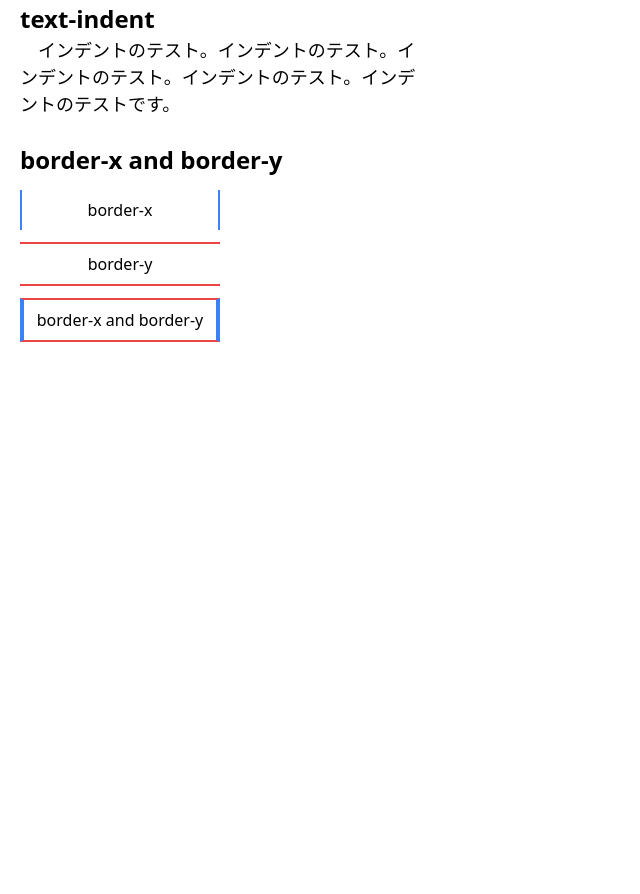
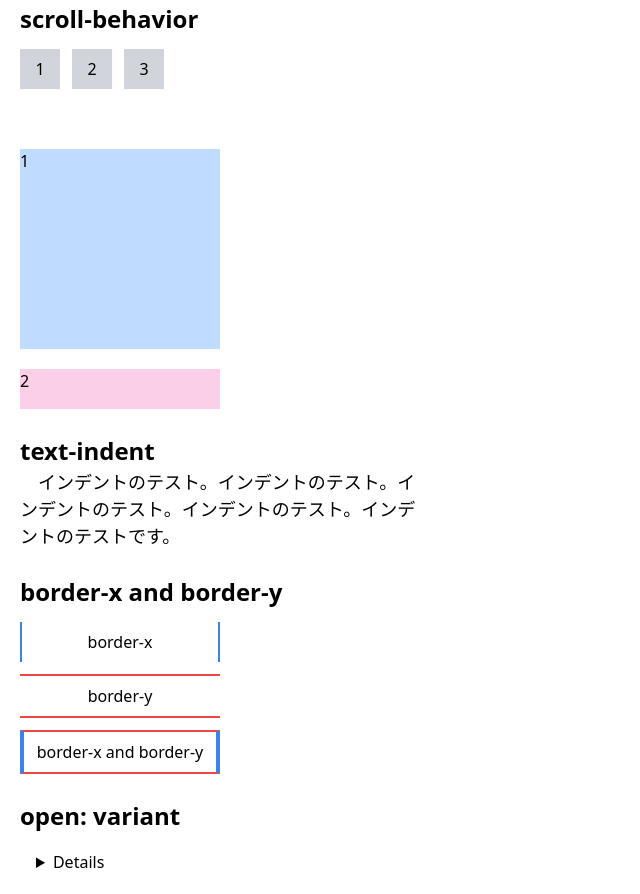
Before and after one commit to K-shigehito/tailwind3-preview, a Vue app: page / in a window 1280 px wide. Shown: the part 380-1274 px from the top of the page, without its empty margins (0-640 px from the left). Before the commit the page ends 800 px from the top, so only its background shows below. Built offline with nearby package versions, Linux system fonts and the light colour scheme.

Commit message:
feat: OpenVariantとScrollBehaviorを追加

```diff
--- a/src/App.vue
+++ b/src/App.vue
@@ -3,14 +3,18 @@ import AspectRatio from './components/AspectRatio.vue';
 import Border from './components/Border.vue';
 import ScrollSnap from './components/ScrollSnap.vue';
 import TextIndent from './components/TextIndent.vue';
+import OpenVariant from './components/OpenVariant.vue';
+import ScrollBehavior from './components/ScrollBehavior.vue';
 </script>
 
 <template>
   <div class="m-[20px]">
     <AspectRatio />
     <ScrollSnap />
+    <ScrollBehavior />
     <TextIndent />
     <Border />
+    <OpenVariant />
   </div>
 </template>
 
--- /dev/null
+++ b/src/components/OpenVariant.vue
@@ -0,0 +1,7 @@
+<template>
+  <h2 class="mt-[24px] font-bold text-[24px]">open: variant</h2>
+  <details class="text-left m-[16px] open:text-red-500">
+    <summary>Details</summary>
+    Something small enough to escape casual notice.
+  </details>
+</template>
--- /dev/null
+++ b/src/components/ScrollBehavior.vue
@@ -0,0 +1,26 @@
+<template>
+  <h2 class="mt-[24px] font-bold text-[24px]">scroll-behavior</h2>
+  <nav class="flex gap-[12px] mt-[12px] mb-[40px]">
+    <a
+      href="#page-1"
+      class="flex items-center justify-center w-[40px] h-[40px] bg-gray-300"
+      >1</a
+    >
+    <a
+      href="#page-2"
+      class="flex items-center justify-center w-[40px] h-[40px] bg-gray-300"
+      >2</a
+    >
+    <a
+      href="#page-3"
+      class="flex items-center justify-center w-[40px] h-[40px] bg-gray-300"
+      >3</a
+    >
+  </nav>
+
+  <div class="h-[280px] w-[280px] scroll-smooth overflow-y-scroll">
+    <div id="page-1" class="w-[200px] h-[200px] mt-[20px] bg-blue-200">1</div>
+    <div id="page-2" class="w-[200px] h-[200px] mt-[20px] bg-pink-200">2</div>
+    <div id="page-3" class="w-[200px] h-[200px] mt-[20px] bg-yellow-200">3</div>
+  </div>
+</template>
```
Also changed, not shown: 1 other file (tests, documents, lock files or other folders).
